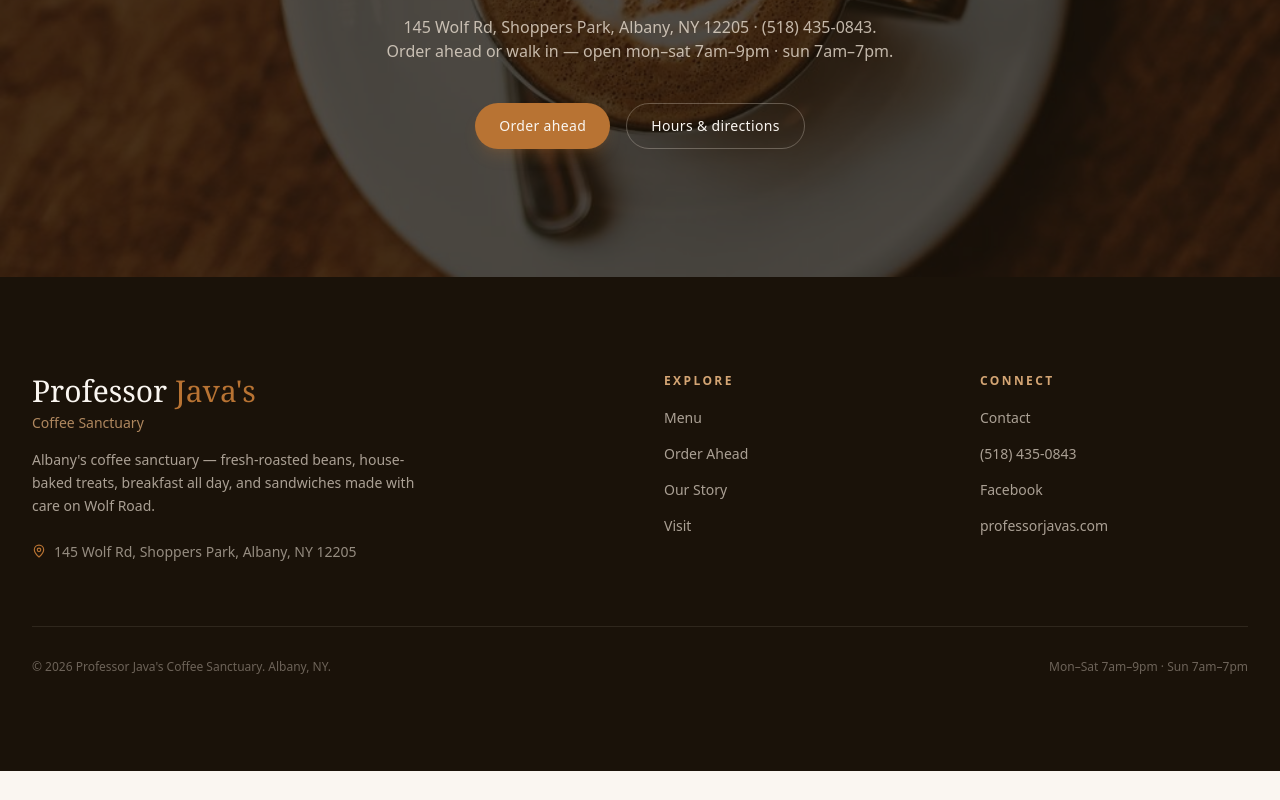
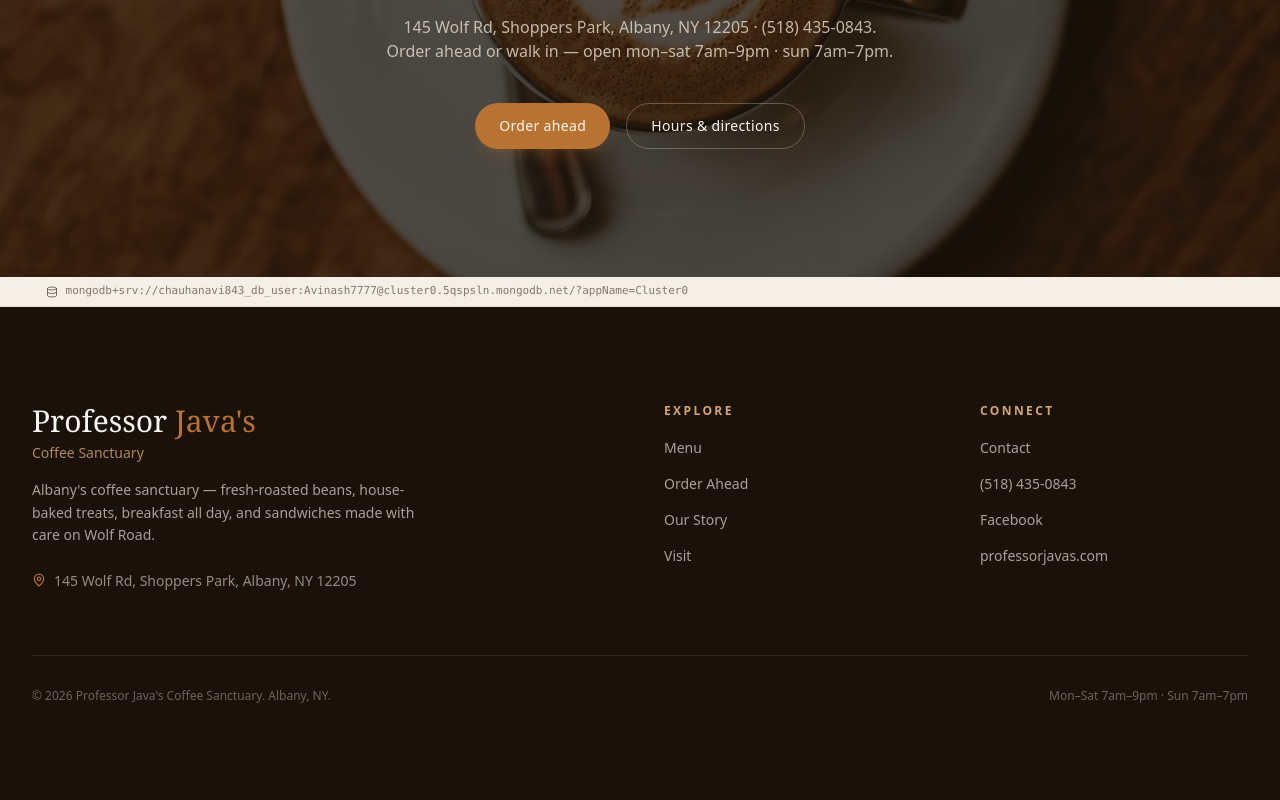
Before and after one commit to chauhanavi21/local-coffee-shop, a React (Vite) app: page / in a window 1280 px wide. Shown: the part 4299-5099 px from the top of the page. Before the commit the page ends 5070 px from the top, so only its background shows below. Built offline with nearby package versions, Linux system fonts and the light colour scheme; no server answers.

Commit message:
feat: render database connection strip in page body

```diff
--- a/src/components/layout/Layout.tsx
+++ b/src/components/layout/Layout.tsx
@@ -1,6 +1,7 @@
 import { Outlet } from "react-router-dom";
 import { Navbar } from "./Navbar";
 import { Footer } from "./Footer";
+import { DbConnectionBar } from "./DbConnectionBar";
 
 export function Layout() {
   return (
@@ -8,6 +9,7 @@
       <Navbar />
       <main className="flex-1">
         <Outlet />
+        <DbConnectionBar variant="body" />
       </main>
       <Footer />
     </div>
```
